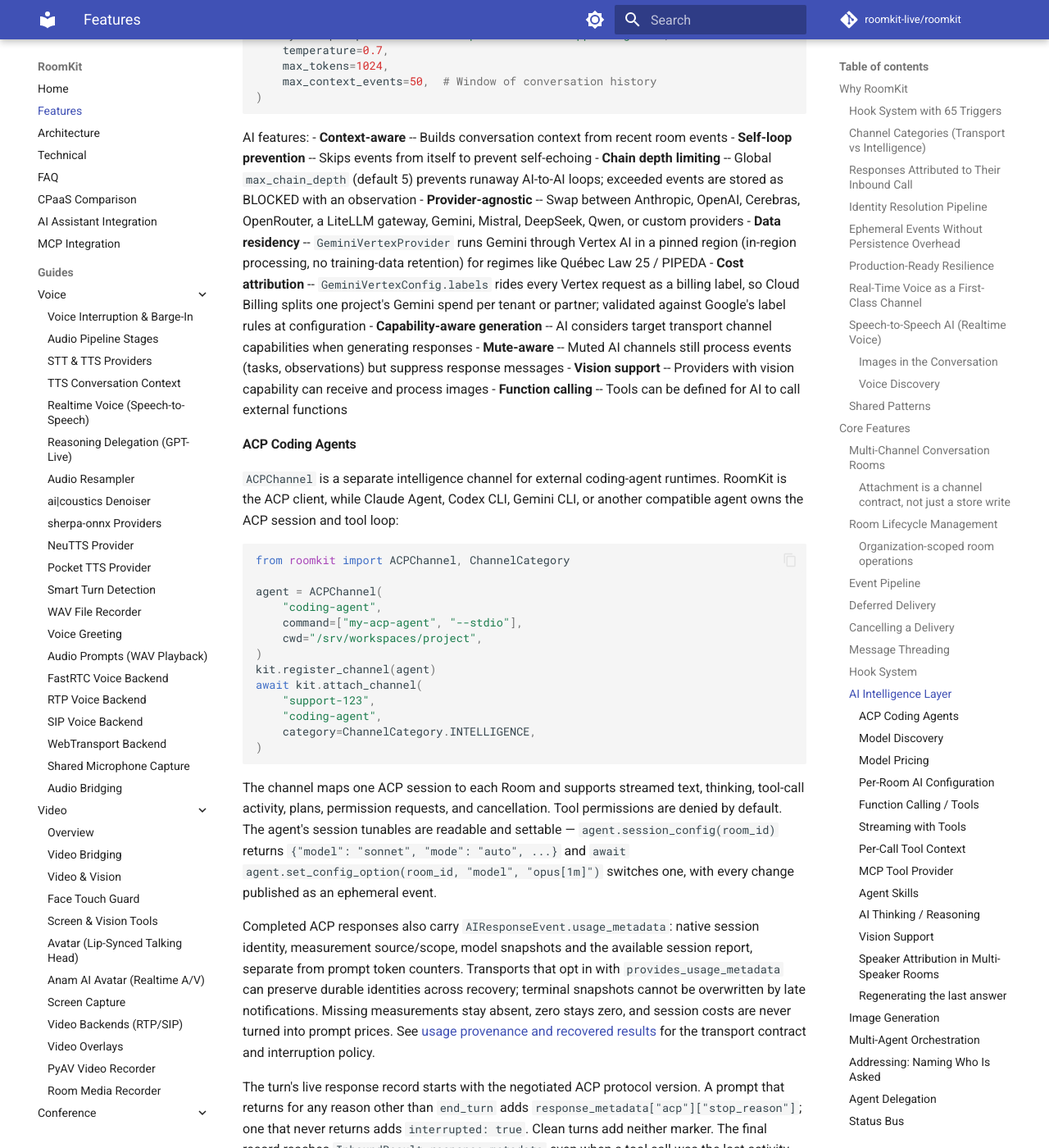
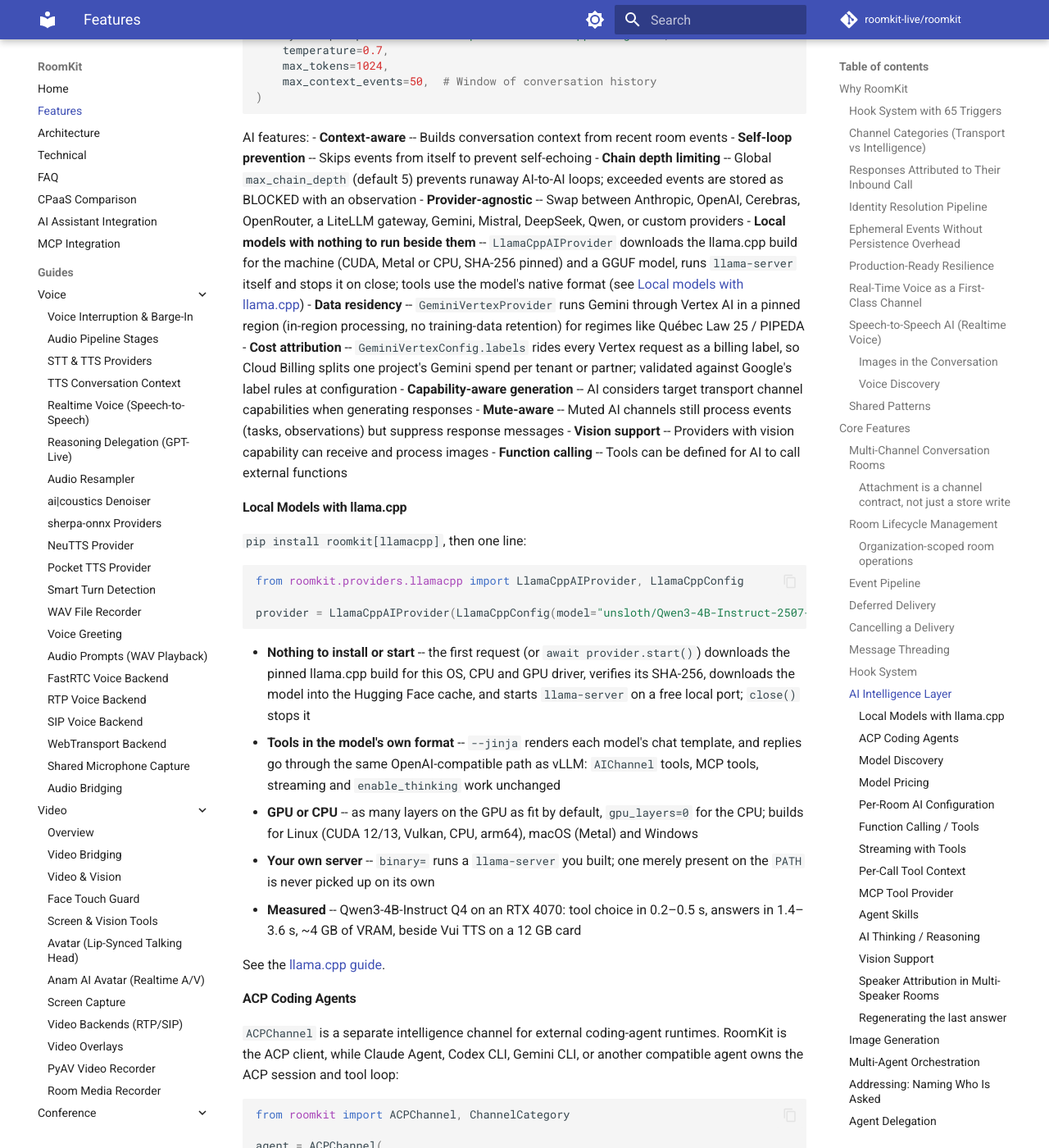
Before and after one commit to roomkit-live/roomkit-docs, an MkDocs documentation site: the page built from docs/features.md, in a window 1280 px wide and 1400 px high, scrolled down 17034 px. Shown: the whole window at 82% size. Built offline with MkDocs 1.6.1 and Material for MkDocs 9.7.7, drawn with Linux system fonts in a browser that asks for light colours; comment, search, counter and statistics services are not loaded; some of the changed text lies outside the part shown.

Commit message:
docs(llamacpp): a local LLM with nothing to run beside it (RMK-204)

````diff
--- a/docs/features.md
+++ b/docs/features.md
@@ -596,12 +596,31 @@ AI features:
 - **Self-loop prevention** -- Skips events from itself to prevent self-echoing
 - **Chain depth limiting** -- Global `max_chain_depth` (default 5) prevents runaway AI-to-AI loops; exceeded events are stored as BLOCKED with an observation
 - **Provider-agnostic** -- Swap between Anthropic, OpenAI, Cerebras, OpenRouter, a LiteLLM gateway, Gemini, Mistral, DeepSeek, Qwen, or custom providers
+- **Local models with nothing to run beside them** -- `LlamaCppAIProvider` downloads the llama.cpp build for the machine (CUDA, Metal or CPU, SHA-256 pinned) and a GGUF model, runs `llama-server` itself and stops it on close; tools use the model's native format (see [Local models with llama.cpp](#local-models-with-llamacpp))
 - **Data residency** -- `GeminiVertexProvider` runs Gemini through Vertex AI in a pinned region (in-region processing, no training-data retention) for regimes like Québec Law 25 / PIPEDA
 - **Cost attribution** -- `GeminiVertexConfig.labels` rides every Vertex request as a billing label, so Cloud Billing splits one project's Gemini spend per tenant or partner; validated against Google's label rules at configuration
 - **Capability-aware generation** -- AI considers target transport channel capabilities when generating responses
 - **Mute-aware** -- Muted AI channels still process events (tasks, observations) but suppress response messages
 - **Vision support** -- Providers with vision capability can receive and process images
 - **Function calling** -- Tools can be defined for AI to call external functions
+
+#### Local Models with llama.cpp
+
+`pip install roomkit[llamacpp]`, then one line:
+
+```python
+from roomkit.providers.llamacpp import LlamaCppAIProvider, LlamaCppConfig
+
+provider = LlamaCppAIProvider(LlamaCppConfig(model="unsloth/Qwen3-4B-Instruct-2507-GGUF:Q4_K_M"))
+```
+
+- **Nothing to install or start** -- the first request (or `await provider.start()`) downloads the pinned llama.cpp build for this OS, CPU and GPU driver, verifies its SHA-256, downloads the model into the Hugging Face cache, and starts `llama-server` on a free local port; `close()` stops it
+- **Tools in the model's own format** -- `--jinja` renders each model's chat template, and replies go through the same OpenAI-compatible path as vLLM: `AIChannel` tools, MCP tools, streaming and `enable_thinking` work unchanged
+- **GPU or CPU** -- as many layers on the GPU as fit by default, `gpu_layers=0` for the CPU; builds for Linux (CUDA 12/13, Vulkan, CPU, arm64), macOS (Metal) and Windows
+- **Your own server** -- `binary=` runs a `llama-server` you built; one merely present on the `PATH` is never picked up on its own
+- **Measured** -- Qwen3-4B-Instruct Q4 on an RTX 4070: tool choice in 0.2–0.5 s, answers in 1.4–3.6 s, ~4 GB of VRAM, beside Vui TTS on a 12 GB card
+
+See the [llama.cpp guide](guides/llamacpp.md).
 
 #### ACP Coding Agents
 
--- a/mkdocs.yml
+++ b/mkdocs.yml
@@ -126,6 +126,7 @@ nav:
           - OpenRouter Provider: guides/openrouter.md
           - LiteLLM Proxy Provider: guides/litellm.md
           - DeepSeek Provider: guides/deepseek.md
+          - llama.cpp Local Provider: guides/llamacpp.md
           - Qwen Provider: guides/qwen.md
           - Gemini on Vertex AI: guides/gemini-vertex.md
           - Image Generation: guides/image-generation.md
````
Also changed, not shown: docs/api/providers-ai.md (+23 -0 lines), docs/guides/llamacpp.md (added, +163 -0 lines).
